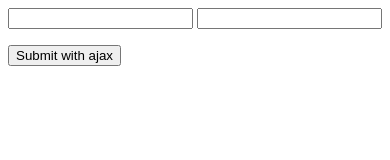
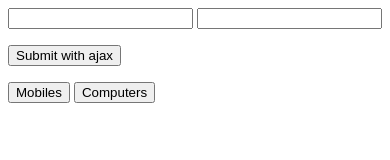
Before and after one commit to Jagan-P/javascript-august-2021, a plain HTML site: page 22-sept.html in a window 390 px wide. Drawn offline with Linux system fonts and the light colour scheme.

Commit message:
cookie to count mobiles or computers

```diff
--- a/22-sept.html
+++ b/22-sept.html
@@ -12,6 +12,8 @@
         <button onclick="submitFormAjax()">Submit with ajax</button>
         <p id="message"></p>
 
+        <button onclick="incrementCookie('mobiles')">Mobiles</button>
+        <button onclick="incrementCookie('computers')">Computers</button>
         <script>
             function submitFormAjax() {
                 const newAjax = new XMLHttpRequest();
@@ -63,5 +65,22 @@
                 }
             }
         </script>
+
+        <script>
+            document.cookie = "mobiles=0"
+            document.cookie = "computers=0"
+            function incrementCookie(cookieName) {
+                let cookies = document.cookie.split(";");
+                for(let i=0; i<cookies.length; i++) {
+
+                    if(cookies[i].indexOf(cookieName)>-1) {
+                        let count = cookies[i].split("=")[1];
+                        count = parseInt(count)+1;
+                        document.cookie=cookieName+"="+count;
+                        // console.
+                    }
+                }
+            }
+        </script>
     </body>
 </html>
```
